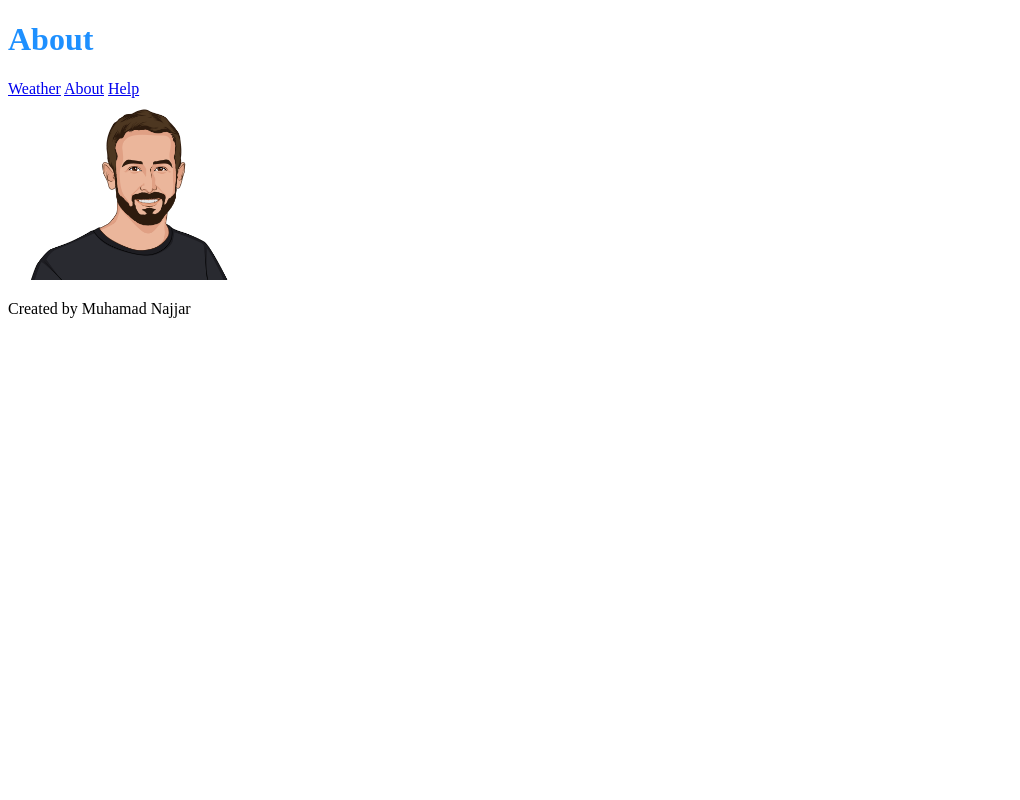
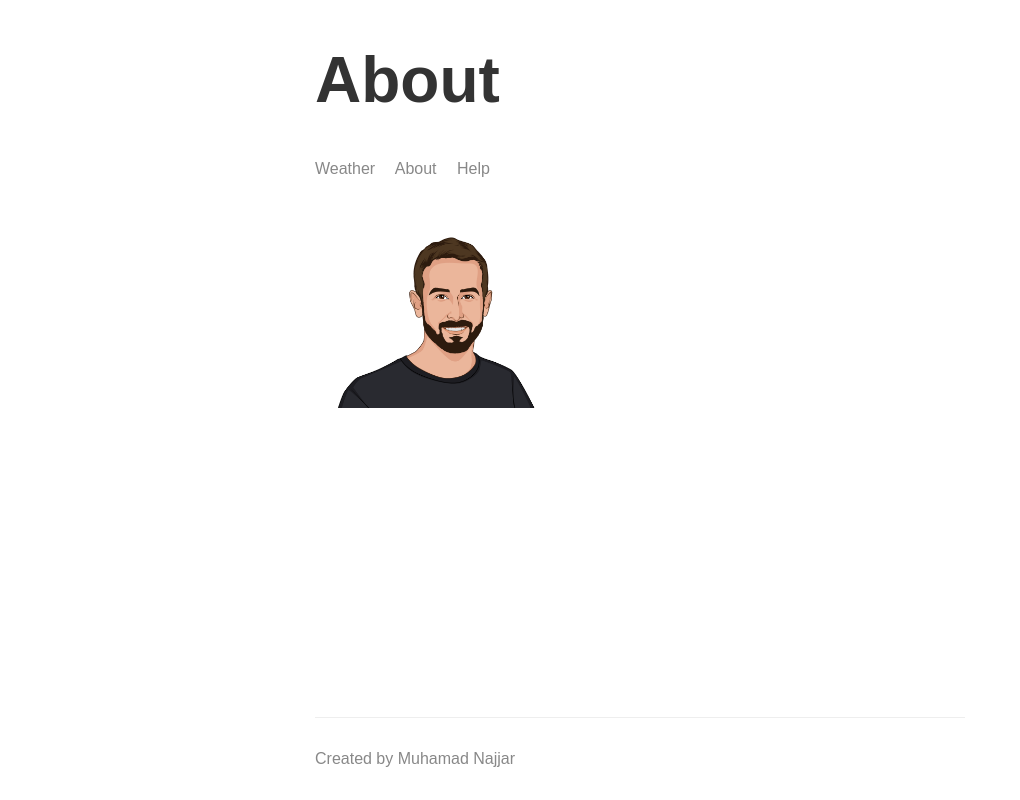
Before and after one commit to 7mode/nodejs-course, a Node server app: page /about in a window 1280 px wide. Shown: the whole page, without its empty margins (0-1020 px from the left). Run offline with Node 20, Linux system fonts and the light colour scheme.

Commit message:
50 + 51 styling the application

```diff
--- a/web-server/public/css/styles.css
+++ b/web-server/public/css/styles.css
@@ -1,7 +1,42 @@
-h1{
-    color: dodgerblue;
+body {
+    color: #333333;
+    font-family: arial, serif;
+    max-width: 650px;
+    margin: 0 auto;
+    padding: 0 16px;
+
+    display: flex;
+    flex-direction: column;
+    min-height: 100vh;
 }
 
-img{
+.main-content {
+    flex-grow: 1;
+}
+
+footer {
+    color: #888888;
+    border-top: 1px solid #eeeeee;
+    margin-top: 16px;
+    padding: 16px 0;
+}
+
+header{
+    margin-top: 16px;
+    margin-bottom: 48px;
+}
+
+h1{
+    font-size: 64px;
+    margin-botton: 16px;
+}
+
+header a {
+    color: #888888;
+    margin-right: 16px;
+    text-decoration: none;
+}
+
+.portrait {
     width: 250px;
 }
--- a/web-server/templates/partials/footer.hbs
+++ b/web-server/templates/partials/footer.hbs
@@ -1 +1,3 @@
-<p>Created by {{name}}</p>
+<footer>
+    <p>Created by {{name}}</p>
+</footer>
--- a/web-server/templates/partials/header.hbs
+++ b/web-server/templates/partials/header.hbs
@@ -1,3 +1,4 @@
+<header>
     <h1>{{title}}</h1>
 
     <div>
@@ -5,3 +6,4 @@
         <a href="/about">About</a>
         <a href="/help">Help</a>
     </div>
+</header>
--- a/web-server/templates/views/about.hbs
+++ b/web-server/templates/views/about.hbs
@@ -2,11 +2,15 @@
 <html>
 
 <head>
+    <title>{{title}}</title>
+    <link rel="icon" href="/img/weather.png">
     <link rel="stylesheet" href="/css/styles.css">
 </head>
 <body>
-    {{>header}}
-    <img src="/img/Muhamad-Najjar.png">
+    <div class="main-content">
+        {{>header}}
+        <img class="portrait" src="/img/Muhamad-Najjar.png">
+    </div>
     {{>footer}}
 </body>
 
```
Also changed, not shown: web-server/templates/views/404.hbs (+6 -2 lines), web-server/templates/views/help.hbs (+6 -2 lines), web-server/templates/views/index.hbs (+7 -1 lines), web-server/public/img/weather.png (added). Lines whose indentation alone changed are shown as unchanged.
